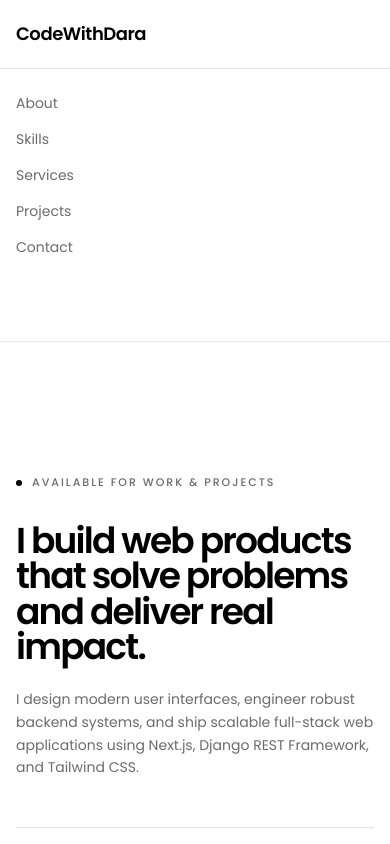
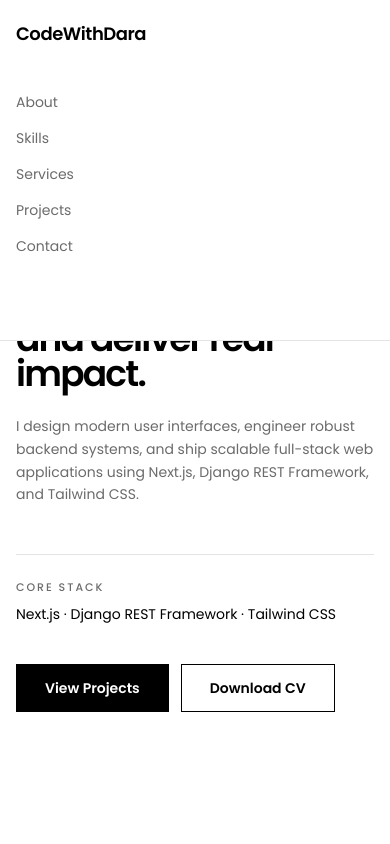
Before and after one commit to FavourDarasimi/Portfolio, a React (Vite) app: page / in a window 390 px wide. Both pictures are taken after a click on the button "Open navigation menu". Shown: the top 844 px of the page. Built offline with nearby package versions, Linux system fonts and the light colour scheme; some icons are missing.

Commit message:
fix(nav): overlay the mobile drawer instead of pushing the page down

```diff
--- a/src/components/NavBar.tsx
+++ b/src/components/NavBar.tsx
@@ -150,7 +150,7 @@ const NavBar = ({
             animate={{ opacity: 1 }}
             exit={{ opacity: 0 }}
             transition={{ duration: 0.15 }}
-            className="lg:hidden border-t border-rule bg-background px-4 sm:px-6 py-6"
+            className="absolute inset-x-0 top-full lg:hidden border-b border-rule bg-background px-4 sm:px-6 py-6"
           >
             <div className="flex flex-col items-start gap-5">
               <NavLinks />
```
